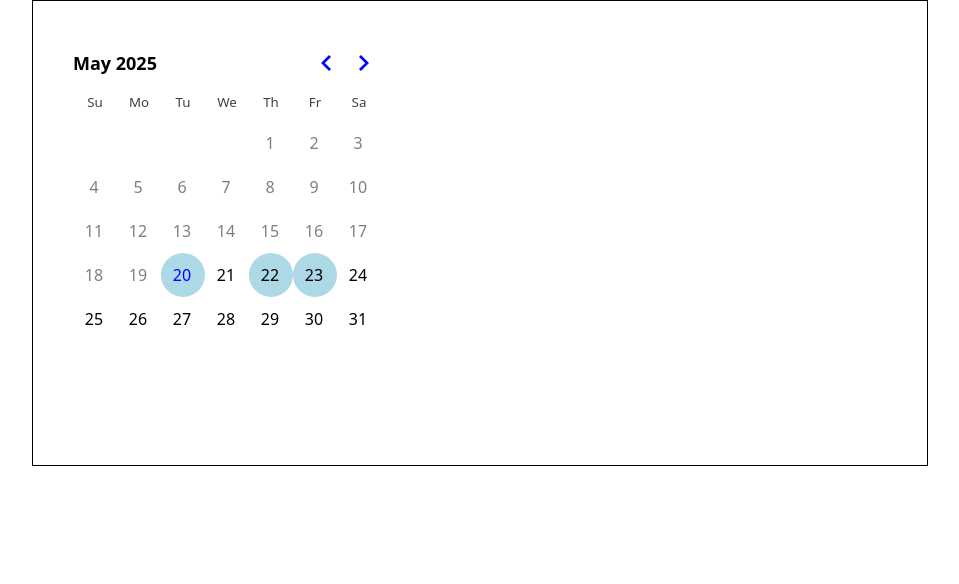
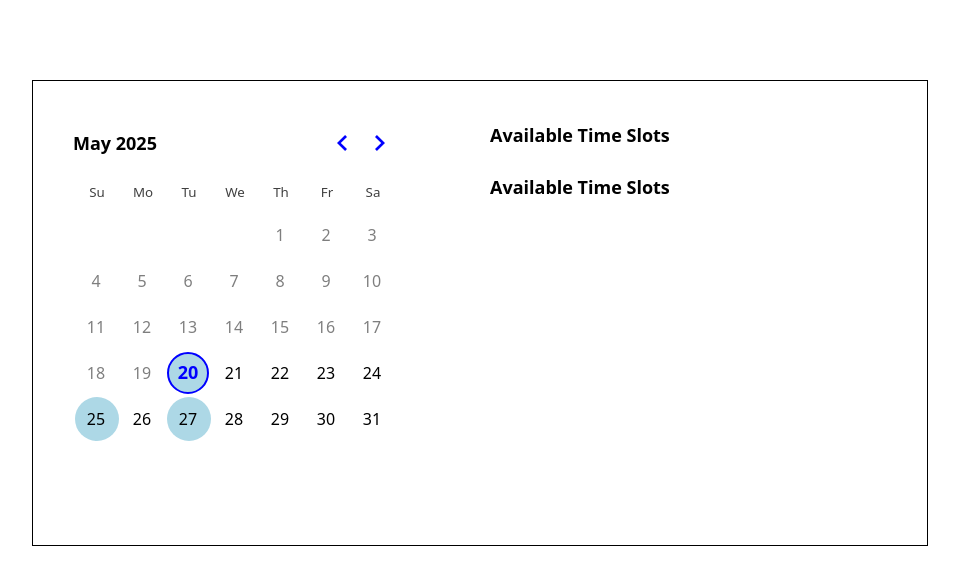
Before and after one commit to JAHIDHASAN05/booking_test, a Next.js app: page / in a window 1280 px wide. Shown: the top 584 px of the page, without its empty margins (160-1119 px from the left). Built offline with nearby package versions, Linux system fonts and the light colour scheme.

Commit message:
feat: today date and max two month today hours passed slot hidden  successfuly done

```diff
--- a/src/app/globals.css
+++ b/src/app/globals.css
@@ -1,14 +1,13 @@
 @import "tailwindcss";
-
 
 .my-day {
   padding: 0.5rem;
   border-radius: 50%;
   transition: all 0.2s ease;
-  color:red
+  color: red;
 }
 
-.my-day:hover  {
+.my-day:hover   {
   background-color: #e2e8f0;
   color: #000;
 }
@@ -18,3 +17,46 @@
   color: #000;
   border-radius: 50%;
 }
+
+
+
+
+
+.rdp-month > table {
+  /* border: 1px solid black !important; */
+  border-radius: 8px !important;
+  overflow: hidden;
+  border-collapse: separate;
+  padding-top: 8px;
+  padding-bottom: 8px;
+}
+
+
+.rdp-day_disabled {
+  cursor:not-allowed !important;
+  opacity: 0.5;
+}
+
+
+.rdp-disabled >button{
+  cursor:not-allowed !important;
+}
+.rdp-day_button{
+
+    /* cursor:not-allowed !important; */
+}
+
+
+
+.rdp-selected {
+  background: transparent !important;
+  /* border: 1px solid black !important; */
+  border-radius: 100% !important;
+}
+
+.rdp-selected .rdp-day_button {
+  /* border:0 !important
+   */
+
+  background: lightblue;
+}
--- a/src/app/page.tsx
+++ b/src/app/page.tsx
@@ -15,21 +15,42 @@ const event = {
 
 const availability = [
   {
-    date: "2025-05-20",
-    slots: ["10:00", "11:00", "14:00", "15:30"],
+    date: "2025-05-25",
+    slots: ["10:00", "11:00", "14:00", "16:30"],
   },
   {
-    date: "2025-05-22",
-    slots: ["09:30", "12:00", "13:30", "16:00"],
+    date: "2025-05-27",
+    slots: Array.from({length: 24}, (_, i) => `${i}:00`), // 24-hour slots
   },
   {
-    date: "2025-05-23",
-    slots: ["10:00", "11:30", "15:00"],
+    date: "2025-06-05",
+    slots: ["09:00", "12:00", "15:00", "18:00"],
   },
+  {
+    date: "2025-06-15",
+    slots: ["08:30", "10:30", "13:00", "16:00"],
+  },
+  {
+    date: "2025-06-25",
+    slots: Array.from({length: 24}, (_, i) => `${i}:00`), // Another 24-hour day
+  },
+  {
+    date: "2025-07-10",
+    slots: ["07:00", "09:30", "14:00", "17:30"],
+  },
+  {
+    date: "2025-07-20",
+    slots: ["08:00", "11:00", "13:00", "19:00"],
+  },
+  {
+    date: "2025-07-25",
+    slots: Array.from({length: 24}, (_, i) => `${i}:00`), // One more 24-hour day
+  }
 ];
 
+
 export default function BookingForm() {
-  const [selectedDate, setSelectedDate] = useState<Date | null>(null);
+  const [selectedDate, setSelectedDate] = useState<Date | null>(new Date());
   const [selectedTime, setSelectedTime] = useState<string | null>(null);
   const [successData, setSuccessData] = useState<any>(null);
 
@@ -58,7 +79,9 @@ export default function BookingForm() {
       return;
     }
 
-    const startTime = new Date(`${format(selectedDate, "yyyy-MM-dd")}T${selectedTime}`);
+    const startTime = new Date(
+      `${format(selectedDate, "yyyy-MM-dd")}T${selectedTime}`
+    );
     const endTime = new Date(startTime.getTime() + event.duration * 60000);
 
     const bookingData = {
@@ -68,7 +91,9 @@ export default function BookingForm() {
       startTime: startTime.toISOString(),
       endTime: endTime.toISOString(),
       additionalInfo: data.additionalInfo,
-      meetLink: `https://meet.fake.com/${Math.random().toString(36).substring(2, 8)}`,
+      meetLink: `https://meet.fake.com/${Math.random()
+        .toString(36)
+        .substring(2, 8)}`,
     };
 
     console.log("Submitted Booking:", bookingData);
@@ -78,13 +103,14 @@ export default function BookingForm() {
   const availableDays = availability.map((day) => new Date(day.date));
 
   const timeSlots = selectedDate
-    ? availability.find((day) => day.date === format(selectedDate, "yyyy-MM-dd"))?.slots || []
+    ? availability.find(
+        (day) => day.date === format(selectedDate, "yyyy-MM-dd")
+      )?.slots || []
     : [];
 
   if (successData) {
     return (
       <div className="text-center p-10 border bg-white">
-
         <h2 className="text-2xl font-bold mb-4">Booking Successful!</h2>
         <p>
           Meeting Link:{" "}
@@ -102,7 +128,7 @@ export default function BookingForm() {
   }
 
   return (
-    <div className="flex flex-col gap-8 p-10 border bg-white max-w-4xl mx-auto">
+    <div className="flex my-20 flex-col gap-8 p-10 border bg-white max-w-4xl mx-auto">
       <div className="md:h-96 flex flex-col md:flex-row gap-5">
         <div className="w-full">
           <DayPicker
@@ -112,7 +138,13 @@ export default function BookingForm() {
               setSelectedDate(date);
               setSelectedTime(null); // Reset selected time when date changes
             }}
-            disabled={[{ before: new Date() }]}
+            // disabled={[{ before: new Date() }]}
+            disabled={[
+              { before: new Date() },
+              {
+                after: new Date(new Date().setMonth(new Date().getMonth() + 2)),
+              },
+            ]}
             modifiers={{ available: availableDays }}
             //             classNames={{
             //   day: "my-day",
@@ -138,18 +170,75 @@ export default function BookingForm() {
   <div className="mb-4">
     <h3 className="text-lg font-semibold mb-2">Available Time Slots</h3>
     <div className="grid grid-cols-2 lg:grid-cols-3 gap-2">
+      {timeSlots
+        .filter((slot) => {
+          if (!selectedDate) return true;
+
+          const now = new Date();
+          const isToday =
+            new Date().toDateString() === selectedDate.toDateString();
+
+          if (!isToday) return true;
+
+          const [hour, minute] = slot.split(":").map(Number);
+          const slotDate = new Date(selectedDate);
+          slotDate.setHours(hour, minute, 0, 0);
+
+          return slotDate > now;
+        })
+        .map((slot) => {
+          const [hour, minute] = slot.split(":").map(Number);
+          const ampm = hour >= 12 ? "PM" : "AM";
+          const hour12 = hour % 12 || 12;
+          const formatted = `${hour12}:${minute
+            .toString()
+            .padStart(2, "0")} ${ampm}`;
+
+          return (
+            <button
+              key={slot}
+              onClick={() => setSelectedTime(slot)}
+              className={`px-3 py-2 rounded border ${
+                selectedTime === slot
+                  ? "bg-blue-600 text-white"
+                  : "bg-white hover:bg-blue-100"
+              }`}
+            >
+              {formatted}
+            </button>
+          );
+        })}
+    </div>
+  </div>
+)}
+
+          {selectedDate ? (
+            <div className="mb-4">
+              <h3 className="text-lg font-semibold mb-2">
+                Available Time Slots
+              </h3>
+              <div className="grid grid-cols-2 lg:grid-cols-3 gap-2">
                 {timeSlots.map((slot) => (
                   <button
                     key={slot}
                     onClick={() => setSelectedTime(slot)}
                     className={`px-3 py-2 rounded border ${
-                      selectedTime === slot ? "bg-blue-600 text-white" : "bg-white"
-                    } hover:bg-blue-100`}
+                      selectedTime === slot
+                        ? "bg-blue-600  text-white"
+                        : "bg-white hover:bg-blue-100 "
+                    } `}
                   >
                     {slot}
                   </button>
                 ))}
               </div>
+            </div>
+          ) : (
+            <div>
+              <h3 className="text-lg font-semibold mb-2">
+                Available Time Slots
+              </h3>
+               Please Select A day
             </div>
           )}
         </div>
@@ -157,11 +246,11 @@ export default function BookingForm() {
 
       {selectedTime && (
         <form onSubmit={handleSubmit(onSubmit)} className="space-y-4">
-          <div>
-            <input
+          {/* <div> */}
+          {/* <input
               {...register("name", { required: "Name is required" })}
               placeholder="Your Name"
-              className="w-full p-2 border rounded"
+              className="w-full hidden p-2 border rounded"
             />
             {errors.name && <p className="text-red-500 text-sm">{errors.name.message}</p>}
           </div>
@@ -170,14 +259,14 @@ export default function BookingForm() {
               {...register("email", { required: "Email is required" })}
               placeholder="Your Email"
               type="email"
-              className="w-full p-2 border rounded"
+              className="w-full  p-2 border rounded"
             />
             {errors.email && <p className="text-red-500 text-sm">{errors.email.message}</p>}
-          </div>
+          </div> */}
           <div>
             <textarea
               {...register("additionalInfo")}
-              placeholder="Additional Info"
+              placeholder="Message"
               className="w-full p-2 border rounded"
             />
           </div>
@@ -185,7 +274,7 @@ export default function BookingForm() {
             type="submit"
             className="w-full bg-blue-600 text-white py-2 rounded hover:bg-blue-700 transition"
           >
-            Schedule Event
+            Make an appointment
           </button>
         </form>
       )}
```
Lines whose indentation alone changed are shown as unchanged.
